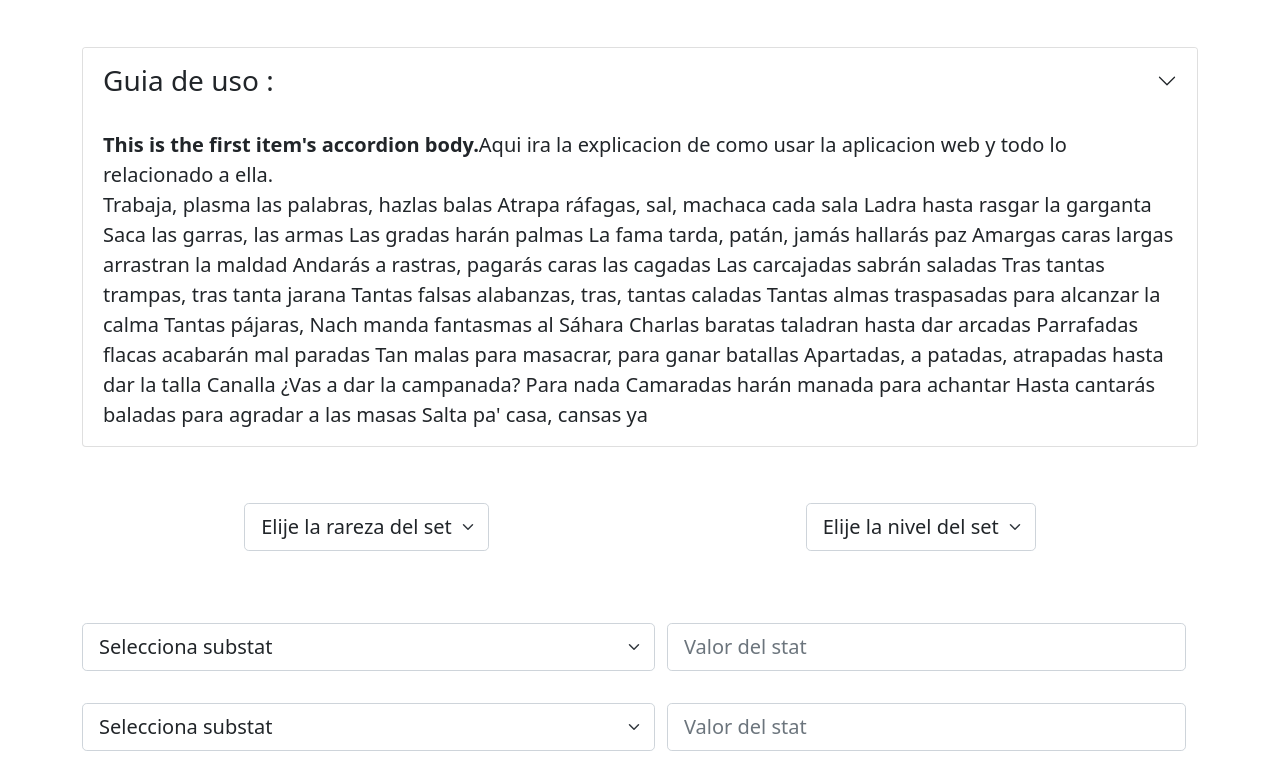
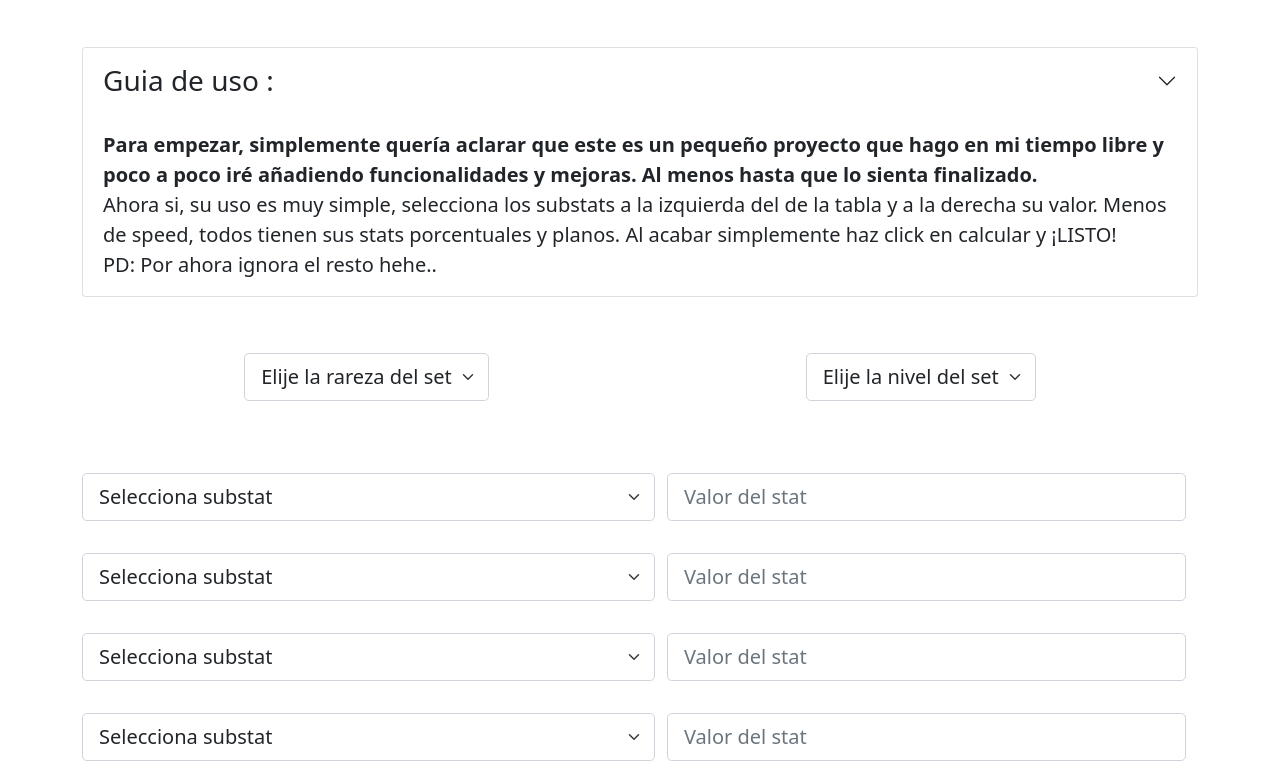
Before and after one commit to brokestar7/gsCalculator, a website: page index.html in a window 1280 px wide. Shown: the part 57-837 px from the top of the page. Drawn offline with nearby package versions, Linux system fonts and the light colour scheme.

Commit message:
añadiendo guia de uso

```diff
--- a/index.html
+++ b/index.html
@@ -35,12 +35,7 @@
                         </li>
 
                     </ul>
-                    <form class="d-flex">
-                        <input class="form-control me-sm-2" type="text" placeholder="Search" />
-                        <button class="btn btn-secondary my-2 my-sm-0" type="submit">
-                            Search
-                        </button>
-                    </form>
+
                 </div>
             </div>
         </nav>
@@ -62,28 +57,10 @@
                     <div id="collapseOne" class="accordion-collapse collapse show" aria-labelledby="headingOne"
                         data-bs-parent="#accordionExample" >
                         <div class="accordion-body fs-5">
-                            <strong>This is the first item's accordion body.</strong>Aqui ira la explicacion de como usar la aplicacion web y todo lo
-                            relacionado a ella. <br> Trabaja, plasma las palabras, hazlas balas
-                            Atrapa ráfagas, sal, machaca cada sala
-                            Ladra hasta rasgar la garganta
-                            Saca las garras, las armas
-                            Las gradas harán palmas
-                            La fama tarda, patán, jamás hallarás paz
-                            Amargas caras largas arrastran la maldad
-                            Andarás a rastras, pagarás caras las cagadas
-                            Las carcajadas sabrán saladas
-                            Tras tantas trampas, tras tanta jarana
-                            Tantas falsas alabanzas, tras, tantas caladas
-                            Tantas almas traspasadas para alcanzar la calma
-                            Tantas pájaras, Nach manda fantasmas al Sáhara
-                            Charlas baratas taladran hasta dar arcadas
-                            Parrafadas flacas acabarán mal paradas
-                            Tan malas para masacrar, para ganar batallas
-                            Apartadas, a patadas, atrapadas hasta dar la talla
-                            Canalla ¿Vas a dar la campanada? Para nada
-                            Camaradas harán manada para achantar
-                            Hasta cantarás baladas para agradar a las masas
-                            Salta pa' casa, cansas ya
+                            <strong>Para empezar, simplemente quería aclarar que este es un pequeño proyecto que hago en mi tiempo libre y poco a poco iré añadiendo funcionalidades y mejoras. Al menos hasta que lo sienta finalizado.</strong> <br>
+                            Ahora si, su uso es muy simple, selecciona los substats a la izquierda del de la tabla y a la derecha su valor. Menos de speed, todos tienen sus stats porcentuales y planos. Al acabar simplemente haz click en calcular y ¡LISTO! <br>
+                            PD: Por ahora ignora el resto hehe..
+
                         </div>
                     </div>
                 </div>
```
Also changed, not shown: 1 other file.
